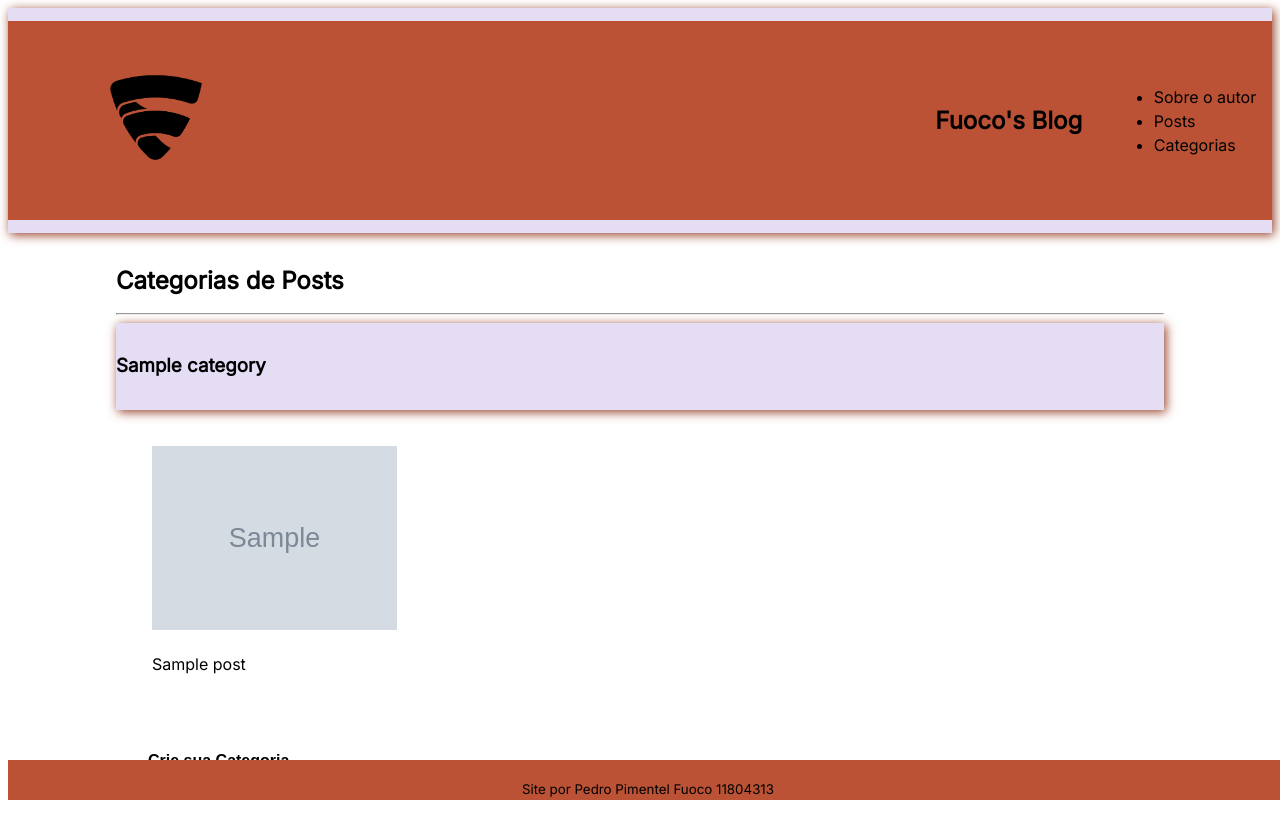
After one commit to pedro-fuoco/entrega2-11804313-pmr3304, a Django app: page /posts/category/ in a window 1280 px wide. The commit adds this page. Run offline with Django 4.2, Linux system fonts and the light colour scheme; tables that the repository leaves empty hold one stand-in row (values such as "Sample post"); grey boxes marked "Sample" are stand-in pictures.

Commit message:
Categories Implementation

```diff
--- a/posts/admin.py
+++ b/posts/admin.py
@@ -1,6 +1,7 @@
 from django.contrib import admin
 
-from .models import Post, Comment
+from .models import Post, Comment, Category
 
 admin.site.register(Post)
 admin.site.register(Comment)
+admin.site.register(Category)
--- a/posts/models.py
+++ b/posts/models.py
@@ -19,3 +19,11 @@
 
     def __str__(self):
         return f'"{self.text}" - {self.author.username}'
+
+class Category(models.Model):
+    name = models.CharField(max_length=255)
+    description = models.CharField(max_length=255)
+    posts = models.ManyToManyField(Post)
+
+    def __str__(self):
+        return f'{self.name}'
--- /dev/null
+++ b/posts/templates/posts/category.html
@@ -0,0 +1,32 @@
+{% extends 'base.html' %}
+
+{% block title %}
+Categorias
+{% endblock title %}
+
+{% block content %}
+<h2>Categorias de Posts</h2>
+
+<section>
+    {% for category in category_list %}
+    <hr>
+    <article>
+        <header>
+            <h3>{{category.name}}</h3>
+        </header>
+        <div class="lista-de-cards">
+            {% for post in category.posts.all %}
+            <div class="card">
+                <a href="{% url 'posts:detail' post.id %}"><img src="{{ post.poster_url }}"
+                        alt="Poster do filme {{ post.title}}"></a>
+                <p>{{ post.title }}</p>
+            </div>
+            {% endfor %}
+        </div>
+    </article>
+    {% endfor %}
+
+    <a href="{% url 'posts:create-category' %}"><button>Crie sua Categoria</button></a>
+</section>
+
+{% endblock content %}
--- a/posts/templates/posts/detail.html
+++ b/posts/templates/posts/detail.html
@@ -12,6 +12,9 @@
         <h1>{{ post.title }}</h1>
         <li>{{ post.date }} </li>
         <p>{{ post.context }}</p>
+        {% if post.category_set.all %}
+            <li>Incluso nas categorias: {{ post.category_set.all|join:", " }} </li>
+        {% endif %}
         <li><a href="{% url 'posts:update' post.id %}">Editar</a></li>
         <li><a href="{% url 'posts:delete' post.id %}">Apagar</a></li>
     </ul>
--- a/posts/urls.py
+++ b/posts/urls.py
@@ -11,4 +11,6 @@ urlpatterns = [
     path('update/<int:pk>/', views.PostUpdateView.as_view(), name='update'),
     path('delete/<int:pk>/', views.PostDeleteView.as_view(), name='delete'),
     path('<int:post_id>/comment/', views.create_comment, name='comment'),
+    path('category/', views.CategoryListView.as_view(), name='categories'),
+    path('category/create', views.CategoryCreateView.as_view(), name='create-category'),
 ]
--- a/posts/views.py
+++ b/posts/views.py
@@ -1,10 +1,10 @@
 from django.http import HttpResponseRedirect
-from django.urls import reverse
+from django.urls import reverse, reverse_lazy
 from django.shortcuts import render
 from django.http import HttpResponse
 from .temp_data import post_data
 from django.shortcuts import render, get_object_or_404
-from .models import Post, Comment
+from .models import Post, Comment, Category
 from .forms import PostForm, CommentForm
 from django.views import generic
 from django.utils import timezone
@@ -67,3 +67,13 @@ def create_comment(request, post_id):
         form = CommentForm()
     context = {'form': form, 'post': post}
     return render(request, 'posts/comment.html', context)
+
+class CategoryListView(generic.ListView):
+    model = Category
+    template_name = 'posts/category.html'
+
+class CategoryCreateView(generic.CreateView):
+    model = Category
+    template_name = 'posts/create_category.html'
+    fields = ['name', 'description', 'posts']
+    success_url = reverse_lazy('posts:categories')
--- a/templates/base.html
+++ b/templates/base.html
@@ -24,6 +24,7 @@
             <ul>
                 <li><a href="{% url 'about' %}">Sobre o autor</a></li>
                 <li><a href="{% url 'posts:index' %}">Posts</a></li>
+                <li><a href="{% url 'posts:categories' %}">Categorias</a></li>
             </ul>
         </nav>
 
```
Also changed, not shown: posts/templates/posts/create_category.html (added, +16 -0 lines), posts/migrations/0004_category.py (added), posts/migrations/0005_rename_movies_category_posts.py (added).
